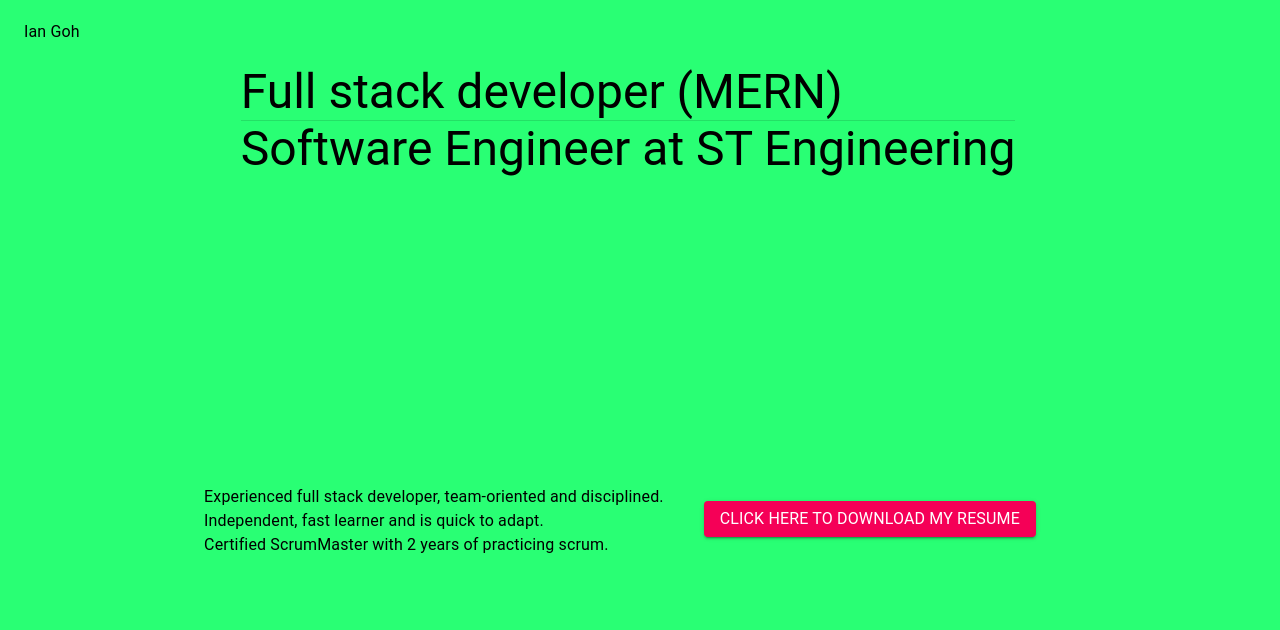
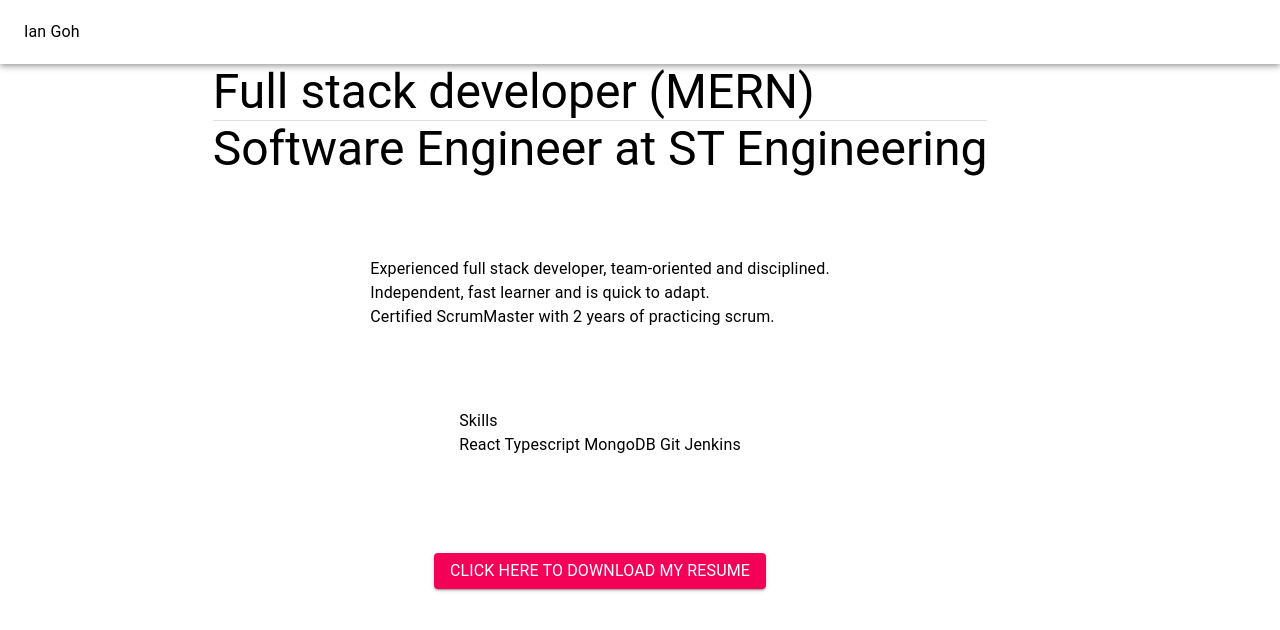
Before and after one commit to iangoh94/iangoh-blog, a React (Create React App) app: page / in a window 1280 px wide. Shown: the top 630 px of the page. Built offline with nearby package versions, Linux system fonts and the light colour scheme.

Commit message:
Update background colour and description, grid align items

```diff
--- a/public/index.html
+++ b/public/index.html
@@ -24,7 +24,7 @@
       work correctly both with client-side routing and a non-root public URL.
       Learn how to configure a non-root public URL by running `npm run build`.
     -->
-    <title>React App</title>
+    <title>Ian Goh</title>
   </head>
   <body>
     <noscript>You need to enable JavaScript to run this app.</noscript>
--- a/src/components/TopAppBar.tsx
+++ b/src/components/TopAppBar.tsx
@@ -12,7 +12,7 @@ const TopAppBar: React.FC = () => {
   const classes = useStyles();
 
   return (
-    <AppBar position="static" color="transparent" elevation={0}>
+    <AppBar position="static" color="transparent">
       <Toolbar>
         <Typography>
           Ian Goh
--- a/src/main/Main.tsx
+++ b/src/main/Main.tsx
@@ -7,7 +7,7 @@ import Clock from '../components/Clock';
 const useStyles = makeStyles((theme: Theme) => ({
   root:{
     flexGrow: 1,
-    background: '#29ff74',
+    background: '#FFFFFF',
   },
   appBar: {
     background: theme.palette.primary.dark,
@@ -34,14 +34,14 @@ const Main: React.FC = () => {
     <div className={classes.root}>
       <TopAppBar />
 
-      <Grid className={classes.content} container justify="center" spacing={3}>
+      <Grid className={classes.content} container spacing={10} direction="column" alignItems="center">
         {/* <Grid item xs={12}>
           <div className={classes.paper}>
             <Clock />
           </div>
         </Grid> */}
 
-        <Grid item>
+        <Grid item justify="center">
           <Typography display="block" variant="h3">
             Full stack developer (MERN)
             <Divider></Divider>
@@ -49,7 +49,7 @@ const Main: React.FC = () => {
           </Typography>
         </Grid>
 
-        <Grid item>
+        <Grid item justify="center">
           <Typography variant="body1">
               Experienced full stack developer, team-oriented and disciplined.
               <br></br>
@@ -57,6 +57,20 @@ const Main: React.FC = () => {
               <br></br>
               Certified ScrumMaster with 2 years of practicing scrum.
             </Typography>
+        </Grid>
+
+        <Grid item>
+          <Typography>
+            Skills
+          </Typography>
+
+          <Typography>
+            React
+            Typescript
+            MongoDB
+            Git
+            Jenkins
+          </Typography>
         </Grid>
 
         <Grid item>
```
